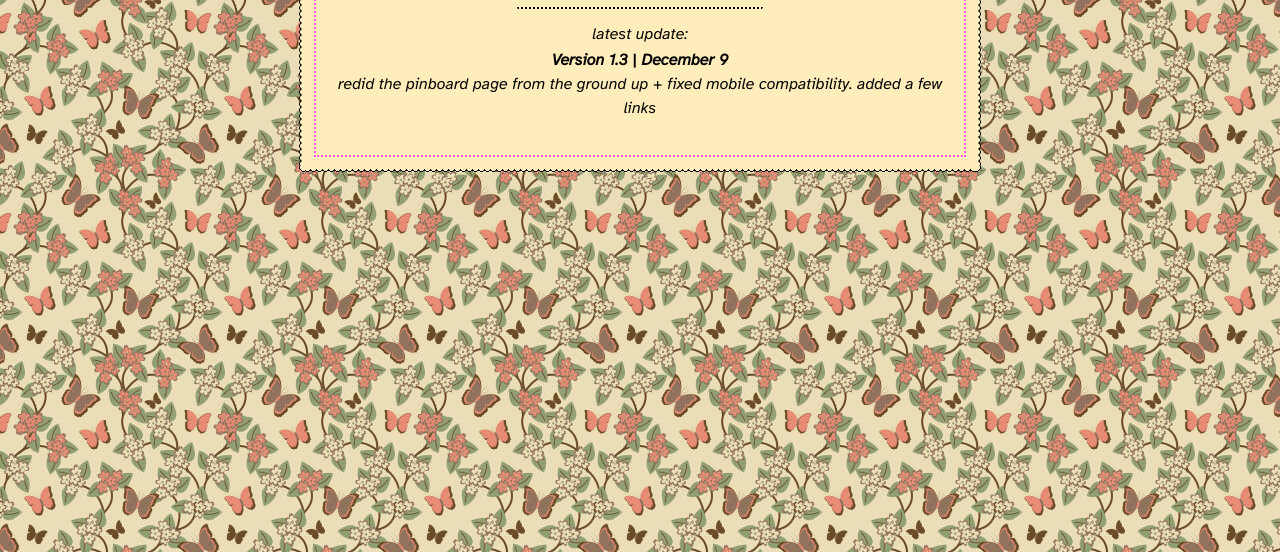
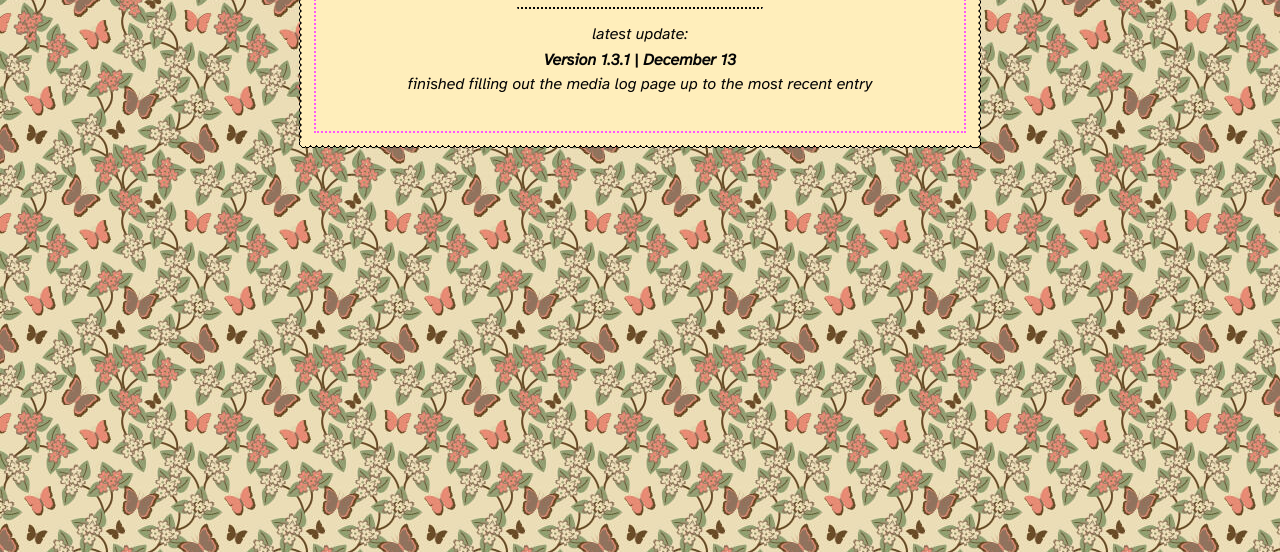
Before and after one commit to mormostrix/mormoroi-landing, a plain HTML site: page index.html in a window 1280 px wide. Shown: the part 248-800 px from the top of the page. Drawn offline with Linux system fonts and the light colour scheme.

Commit message:
media log filled out

```diff
--- a/index.html
+++ b/index.html
@@ -138,7 +138,7 @@
       <hr>
       <small style="font-style: italic">
         latest update:
-        <p><b>Version 1.3 | December 9</b><br>redid the pinboard page from the ground up + fixed mobile compatibility. added a few links</p>
+        <p><b>Version 1.3.1 | December 13</b><br>finished filling out the media log page up to the most recent entry</p>
       </small>
     </main>
 
```
